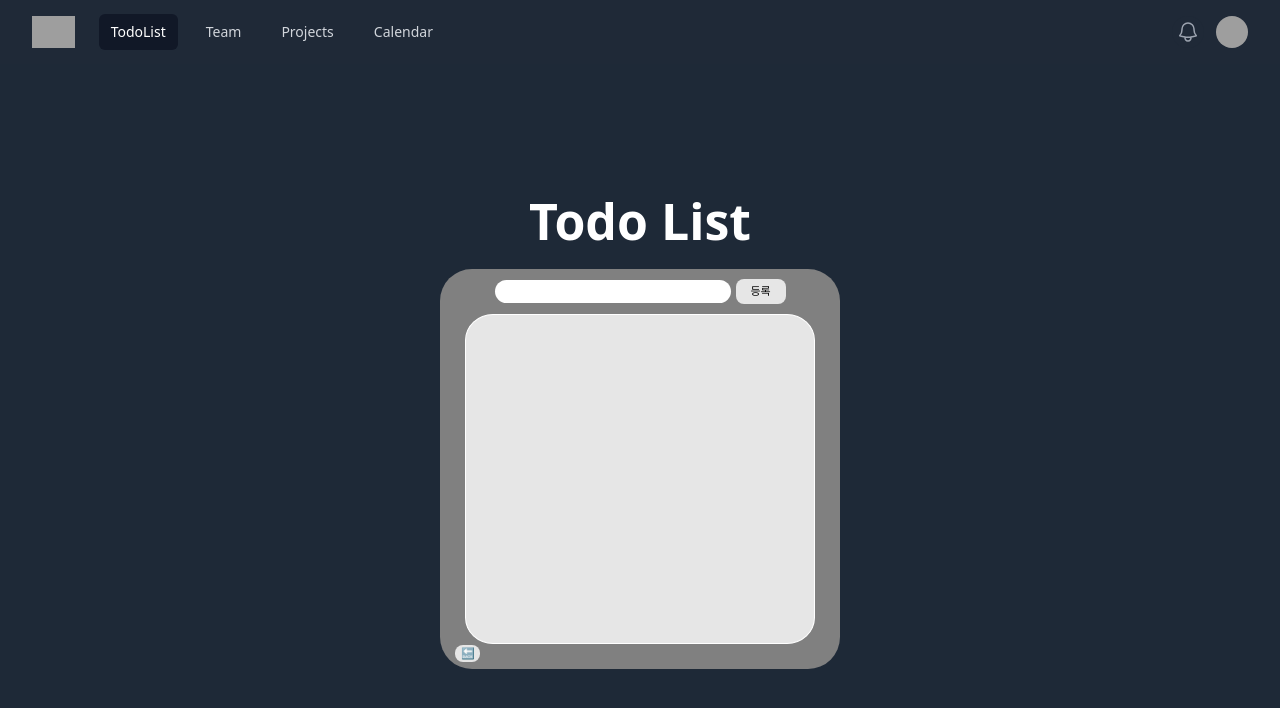
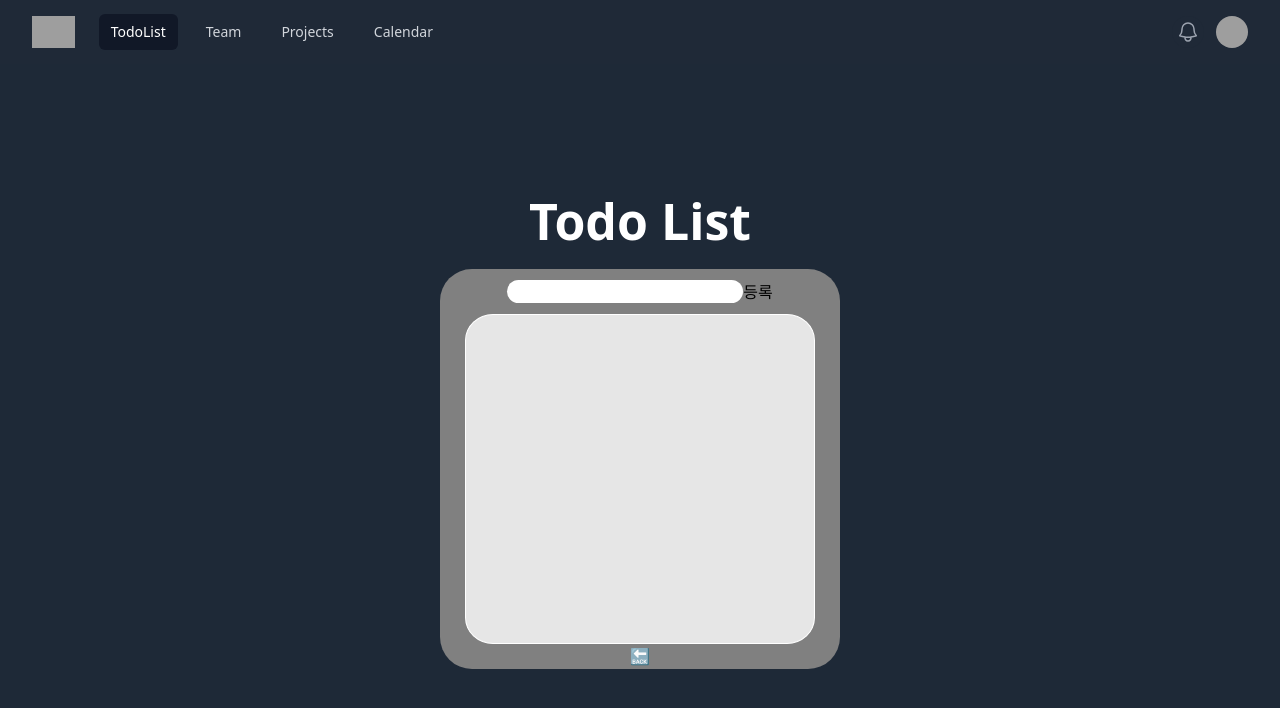
Before and after one commit to jdasol406/mobile_survey_project, a React (Vite) app: page / in a window 1280 px wide. Shown: the top 708 px of the page. Built offline with nearby package versions, Linux system fonts and the light colour scheme; grey boxes are pictures that could not be loaded.

Commit message:
20241021 Input, Button component

```diff
--- /dev/null
+++ b/src/components/Button.jsx
@@ -0,0 +1,9 @@
+import './Todo.css';
+
+const Button = ({onClick, text}) => {
+  return (
+    <button onClick={onClick}>{text}</button>
+  )
+}
+
+export default Button;
--- /dev/null
+++ b/src/components/Input.jsx
@@ -0,0 +1,18 @@
+import './Todo.css';
+
+const Input = ({input, setInput}) => {
+
+  const onChangeHandler = (e) => {
+    setInput(e.target.value);
+  };
+
+  return (
+    <>
+      <div>
+        <input value={input} onChange={onChangeHandler} id='list-input' />
+      </div>
+    </>
+  )
+}
+
+export default Input
--- a/src/components/TodoList.jsx
+++ b/src/components/TodoList.jsx
@@ -1,16 +1,13 @@
 import { useState, useRef } from 'react';
 import './Todo.css';
-import Write from './Write';
+import Input from './input';
+import Button from './Button';
 
 function Todolist() {
   const [input, setInput] = useState('');
   const [todos, setTodos] = useState([]);
   const updateButtonRef = useRef(null);
   const [currentIndex, setCurrentIndex] = useState();
-
-  const inputChange = (e) => {
-    setInput(e.target.value);
-  };
 
   const updateBtnFunk = (displayStyle) => {
     if (updateButtonRef.current) {
@@ -23,7 +20,6 @@ function Todolist() {
       setTodos([...todos, input]);
       setInput('');
     }
-
     updateBtnFunk("none");
   };
 
@@ -78,8 +74,10 @@ function Todolist() {
       <h1 id='h1-todo'>Todo List</h1>
       <div id='todo-list'>
         <div id='write-div'>
-          <input value={input} onChange={inputChange} id='list-input' />
-          <button id='regiter-btn' onClick={addTodo}>등록</button>
+          {/* <input value={input} onChange={inputChange} id='list-input' /> */}
+          <Input id='list-input' input={input} setInput={setInput} />
+          {/* <button id='regiter-btn' onClick={addTodo}>등록</button> */}
+          <Button onClick={addTodo} text="등록"/>
           <button id='update-btn' onClick={updateTodo} ref={updateButtonRef}>수정</button>
         </div>
         <div id='list'>
@@ -92,7 +90,8 @@ function Todolist() {
             ))}
           </ul>
         </div>
-        <button id='back-btn' onClick={backBtn}> 🔙 </button>
+        {/* <button id='back-btn' onClick={backBtn}> 🔙 </button> */}
+        <Button onClick={backBtn} text="🔙"/>
       </div>
     </div>
     </>
--- a/src/components/Write.jsx
+++ /dev/null
@@ -1,19 +0,0 @@
-import { useState, useRef } from 'react';
-import './Todo.css';
-
-const Write = () => {
-
-  return (
-    <>
-      <div>
-        <div id='write-div'>
-          <input value={input} onChange={inputChange} id='list-input' />
-          <button id='regiter-btn' onClick={addTodo}>등록</button>
-          <button id='update-btn' onClick={updateTodo} ref={updateButtonRef}>수정</button>
-        </div>
-      </div>
-    </>
-  )
-}
-
-export default Write
```
